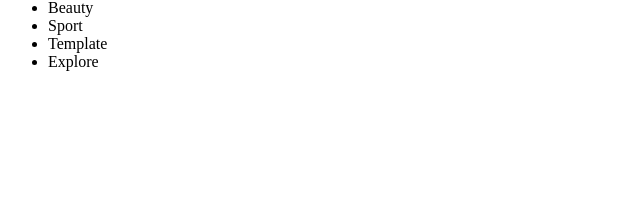
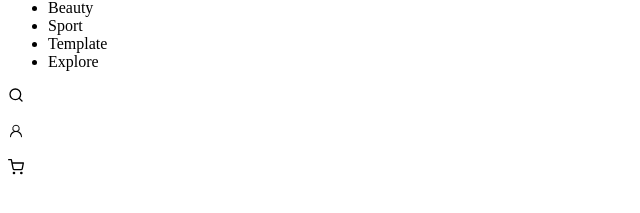
Before and after one commit to th-1982/e-commerce-react-website1, a React (Create React App) app in the folder e-commerce/: page / in a window 1280 px wide. Shown: the part 365-578 px from the top of the page, without its empty margins (0-640 px from the left). Built offline with nearby package versions, Linux system fonts and the light colour scheme.

Commit message:
Add Navbar component with logo and icon

```diff
--- a/e-commerce/package.json
+++ b/e-commerce/package.json
@@ -9,6 +9,7 @@
     "axios": "^1.6.8",
     "react": "^18.3.1",
     "react-dom": "^18.3.1",
+    "react-icons": "^5.2.1",
     "react-router-dom": "^6.23.1",
     "react-scripts": "5.0.1",
     "redux": "^5.0.1",
--- a/e-commerce/src/Components/Navbar.jsx
+++ b/e-commerce/src/Components/Navbar.jsx
@@ -1,4 +1,7 @@
 import React from 'react'
+import { FiSearch } from "react-icons/fi";
+import { GoPerson } from "react-icons/go";
+import { FiShoppingCart } from "react-icons/fi";
 
 const Navbar = () => {
   return (
@@ -18,7 +21,11 @@ const Navbar = () => {
         <li>Explore</li>
       </ul>
 
-      <div></div>
+      <div>
+        <p><FiSearch /></p>
+        <p><GoPerson /></p>
+        <p><FiShoppingCart /></p>
+      </div>
     </div>
   )
 }
--- a/e-commerce/src/Pages/HomePage.js
+++ b/e-commerce/src/Pages/HomePage.js
@@ -4,7 +4,7 @@ import Navbar from '../Components/ Navbar';
 const HomePage = () => {
   return (
     <div>
-
+     <Navbar />
     </div>
   );
 }
```
Also changed, not shown: 1 other file (tests, documents, lock files or other folders).
